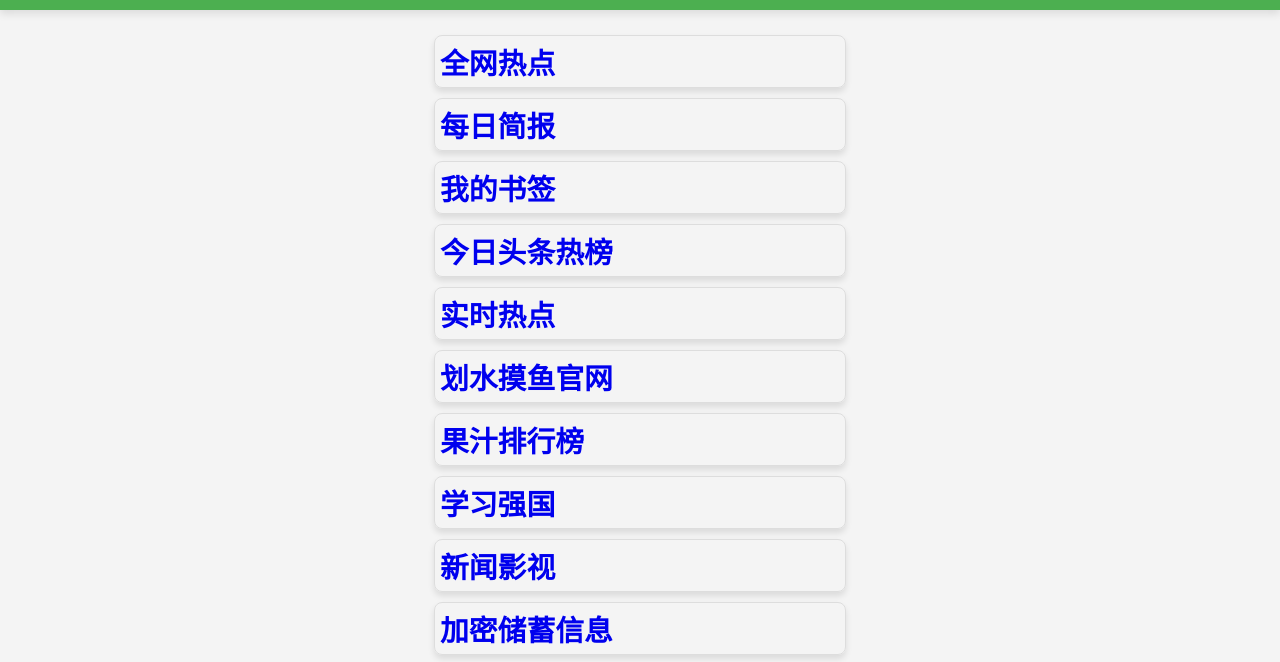
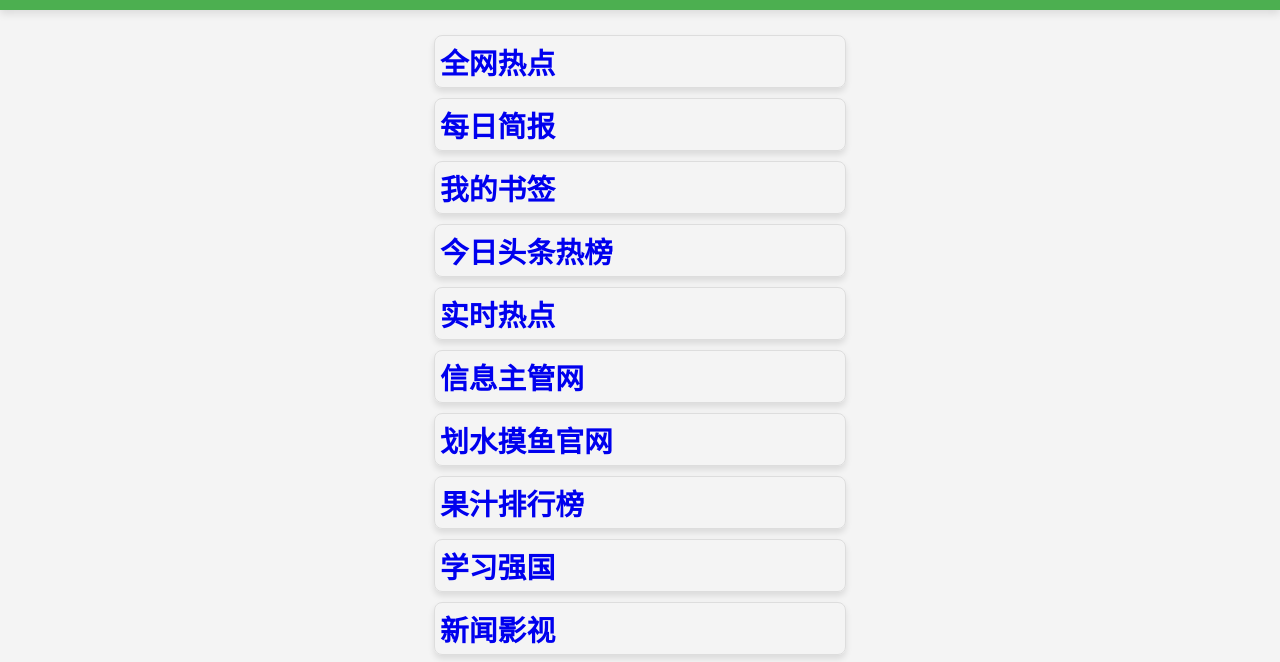
Before and after one commit to baoge6789/baoge6789github.io, a plain HTML site: page index.html in a window 1280 px wide. Shown: the part 112-774 px from the top of the page. Drawn offline with Linux system fonts and the light colour scheme.

Commit message:
Update index.html

```diff
--- a/index.html
+++ b/index.html
@@ -109,6 +109,12 @@
             <h2><a href="https://www.36jxs.com/hot.html" target="_blank">实时热点</a></h2>
 
         </div>
+        </div>
+
+        <div class="news-card">
+            <h2><a href="https://www.cio360.net/" target="_blank">信息主管网</a></h2>
+
+        </div>
 
         <div class="news-card">
             <h2><a href="https://www.huashuimoyu.com/" target="_blank">划水摸鱼官网</a></h2>
```
